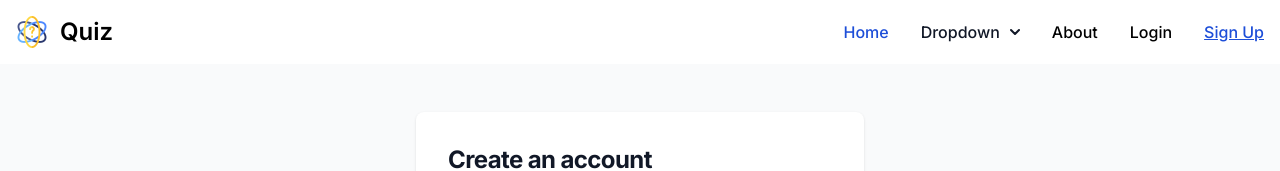
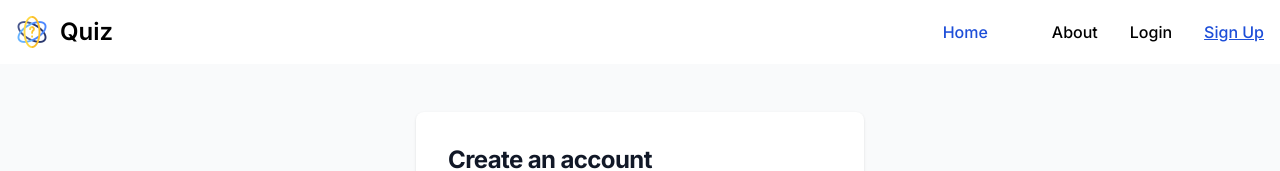
Before and after one commit to Liqaing/Quiz-FrontEnd, a Next.js app in the folder quiz-frontend/: page /account/sign-up in a window 1280 px wide. Shown: the top 171 px of the page. Built offline with nearby package versions, Linux system fonts and the light colour scheme; no server answers.

Commit message:
modified nav bar

```diff
--- a/quiz-frontend/components/navbar/nav-content.tsx
+++ b/quiz-frontend/components/navbar/nav-content.tsx
@@ -9,25 +9,6 @@ const NavBarContent = async () => {
     const userRole = await GetUserRole();
 
     return (
-
-        // <nav className="bg-white border-gray-200 dark:bg-gray-900">
-        //     <div className="max-w-screen-xl flex flex-wrap items-center justify-between mx-auto p-4">
-        //             <Link href="/" className="flex items-center space-x-3 rtl:space-x-reverse">
-        //                 <img src="/icon.png" className="h-8" alt="Quiz Logo" />
-        //                 <span className="self-center text-2xl font-semibold whitespace-nowrap dark:text-white">Quiz</span>
-        //             </Link>
-        //         <button id="nav-menu-toggle" data-collapse-toggle="navbar-menu" type="button" className="inline-flex items-center p-2 w-10 h-10 justify-center text-sm text-gray-500 rounded-lg md:hidden hover:bg-gray-100 focus:outline-none focus:ring-2 focus:ring-gray-200 dark:text-gray-400 dark:hover:bg-gray-700 dark:focus:ring-gray-600" aria-controls="navbar-menu" aria-expanded="false">
-        //             <span className="sr-only">Open main menu</span>
-        //             <svg className="w-5 h-5" aria-hidden="true" xmlns="http://www.w3.org/2000/svg" fill="none" viewBox="0 0 17 14">
-        //                 <path stroke="currentColor" strokeLinecap="round" strokeLinejoin="round" strokeWidth="2" d="M1 1h15M1 7h15M1 13h15"/>
-        //             </svg>
-        //         </button>
-        //         <div className={`w-full hidden md:block md:w-auto`} id="navbar-menu">
-        //             <NavLink isUserLogin={isUserLogin}></NavLink>
-        //         </div>
-        //     </div>
-        //     <script type="text/javascript" src="/scripts/menu-toggle.js"></script>
-        // </nav>
 
         <>
             <nav className="bg-white border-gray-200 dark:bg-gray-900 dark:border-gray-700">
@@ -43,8 +24,8 @@ const NavBarContent = async () => {
                             </svg>
                     </button>
                     <div className="hidden w-full md:block md:w-auto" id="navbar-menu">
-                        <NavLink isUserLogin={isUserLogin}></NavLink>
-                        </div>
+                        <NavLink isUserLogin={isUserLogin} userRole={userRole}></NavLink>
+                    </div>
                 </div>
             </nav>
             <script type="text/javascript" src="/scripts/menu-toggle.js"></script>
--- a/quiz-frontend/components/navbar/nav-link.tsx
+++ b/quiz-frontend/components/navbar/nav-link.tsx
@@ -16,55 +16,7 @@ const NavLink = ({isUserLogin, userRole}: {isUserLogin:boolean, userRole:string}
     }
     console.log(openDropdown);
 
-
     return (
-        // <ul className="flex flex-col p-4 md:p-0 mt-4 font-medium border border-gray-100 rounded-lg bg-gray-50 md:space-x-8 rtl:space-x-reverse md:flex-row md:mt-0 md:border-0 md:bg-white dark:bg-gray-800 md:dark:bg-gray-900 dark:border-gray-700">
-        //     <li>
-        //         <Link href='/' className={`block py-2 px-3 rounded hover:bg-gray-100 md:hover:bg-transparent md:p-0 md:dark:hover:text-blue-500 dark:hover:bg-gray-700 dark:hover:text-white md:dark:hover:bg-transparent dark:border-gray-700 ${ pathName == "/" ? "text-blue-700 underline underline-offset-4" : "text-white-700"}`} aria-current="page">
-        //             Home
-        //         </Link>
-        //     </li>
-
-        //     <li>
-        //         <button onClick={toggleDropdown} id="dropdownNavbarLink" data-dropdown-toggle="dropdownNavbar" className="flex items-center justify-between w-full py-2 px-3 text-gray-900 rounded hover:bg-gray-100 md:hover:bg-transparent md:border-0 md:hover:text-blue-700 md:p-0 md:w-auto dark:text-white md:dark:hover:text-blue-500 dark:focus:text-white dark:border-gray-700 dark:hover:bg-gray-700 md:dark:hover:bg-transparent">
-        //             Dropdown <svg className="w-2.5 h-2.5 ms-2.5" aria-hidden="true" xmlns="http://www.w3.org/2000/svg" fill="none" viewBox="0 0 10 6">
-        //             </svg>
-        //         </button>
-        //     </li>
-
-        //     <li>
-        //         <Link href='/about' className={`block py-2 px-3 rounded hover:bg-gray-100 md:hover:bg-transparent md:p-0 md:dark:hover:text-blue-500 dark:hover:bg-gray-700 dark:hover:text-white md:dark:hover:bg-transparent dark:border-gray-700 ${ pathName.startsWith("/about") ? "text-blue-700 underline underline-offset-4" : "text-white-700"}`} aria-current="page">
-        //             About
-        //         </Link>
-        //     </li>
-
-        //     {!isUserLogin && (
-        //         <>
-        //             <li>
-        //                 <Link href='/account/login' className={`block py-2 px-3 rounded hover:bg-gray-100 md:hover:bg-transparent md:p-0 md:dark:hover:text-blue-500 dark:hover:bg-gray-700 dark:hover:text-white md:dark:hover:bg-transparent dark:border-gray-700 ${ pathName.startsWith("/account/login") ? "text-blue-700 underline underline-offset-4" : "text-white-700"}`} aria-current="page">
-        //                     Login
-        //                 </Link>
-        //             </li>
-        //             <li>
-        //                 <Link href='/account/sign-up' className={`block py-2 px-3 rounded hover:bg-gray-100 md:hover:bg-transparent md:p-0 md:dark:hover:text-blue-500 dark:hover:bg-gray-700 dark:hover:text-white md:dark:hover:bg-transparent dark:border-gray-700 ${ pathName.startsWith("/account/sign-up") ? "text-blue-700 underline underline-offset-4" : "text-white-700"}}`} aria-current="page">
-        //                     Sign Up
-        //                 </Link>
-        //             </li>
-        //         </>
-        //     )}
-
-        //     {isUserLogin && (
-        //         <>
-        //             <form action={HandLogout}>
-        //                 <li>
-        //                     <button type="submit" className={`block py-2 px-3 rounded hover:bg-gray-100 md:hover:bg-transparent md:p-0 md:dark:hover:text-blue-500 dark:hover:bg-gray-700 dark:hover:text-white md:dark:hover:bg-transparent dark:border-gray-700`} aria-current="page">
-        //                         Logout
-        //                     </button>
-        //                 </li>
-        //             </form>
-        //         </>
-        //     )}
-        // </ul>
         <>
             <ul className="flex flex-col font-medium p-4 md:p-0 mt-4 border border-gray-100 rounded-lg bg-gray-50 md:space-x-8 rtl:space-x-reverse md:flex-row md:mt-0 md:border-0 md:bg-white dark:bg-gray-800 md:dark:bg-gray-900 dark:border-gray-700">
                 <li>
@@ -73,12 +25,14 @@ const NavLink = ({isUserLogin, userRole}: {isUserLogin:boolean, userRole:string}
                     </Link>
                 </li>
                 <li>
+                    {userRole === "admin" &&
                         <button onClick={toggleDropdown} data-dropdown-toggle="dropdownNavbar" className="flex items-center justify-between w-full py-2 px-3 text-gray-900 rounded hover:bg-gray-100 md:hover:bg-transparent md:border-0 md:hover:text-blue-700 md:p-0 md:w-auto dark:text-white md:dark:hover:text-blue-500 dark:focus:text-white dark:border-gray-700 dark:hover:bg-gray-700 md:dark:hover:bg-transparent">
                             Dropdown
                             <svg className="w-2.5 h-2.5 ms-2.5" aria-hidden="true" xmlns="http://www.w3.org/2000/svg" fill="none" viewBox="0 0 10 6">
                                 <path stroke="currentColor" stroke-linecap="round" stroke-linejoin="round" stroke-width="2" d="m1 1 4 4 4-4"/>
                             </svg>
                         </button>
+                    }
                     {openDropdown && (
                         <div id="dropdownNavbar" className="z-10 font-normal bg-white divide-y divide-gray-100 rounded-lg shadow w-44 dark:bg-gray-700 dark:divide-gray-600">
                             <ul className="py-2 text-sm text-gray-700 dark:text-gray-400" aria-labelledby="dropdownLargeButton">
```
Lines whose indentation alone changed are shown as unchanged.
